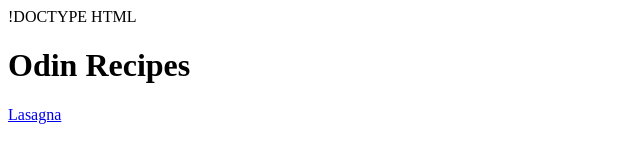
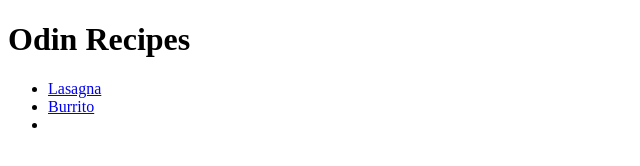
Before and after one commit to EmojiYamamoto/odin-recipes, a plain HTML site: page index.html in a window 1280 px wide. Shown: the whole page, without its empty margins (0-640 px from the left). Drawn offline with Linux system fonts and the light colour scheme.

Commit message:
Add index.html

```diff
--- a/index.html
+++ b/index.html
@@ -1,4 +1,4 @@
-!DOCTYPE HTML
+<!DOCTYPE HTML>
 
 <html lang="en">
 
@@ -8,5 +8,7 @@
 
 <body>
 <h1>Odin Recipes</h1>
-<a href="./recipes/lasagna.html">Lasagna</a>
-</body>
+<ul>
+    <li><a href="./recipes/lasagna.html">Lasagna</a></li>
+    <li><a href="./recipes/burrito.html">Burrito</a><li>
+</ul>
```
